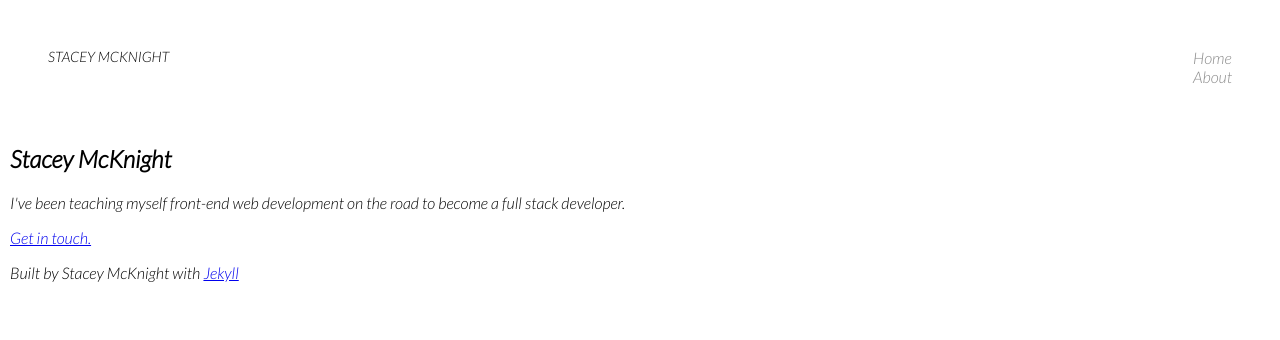
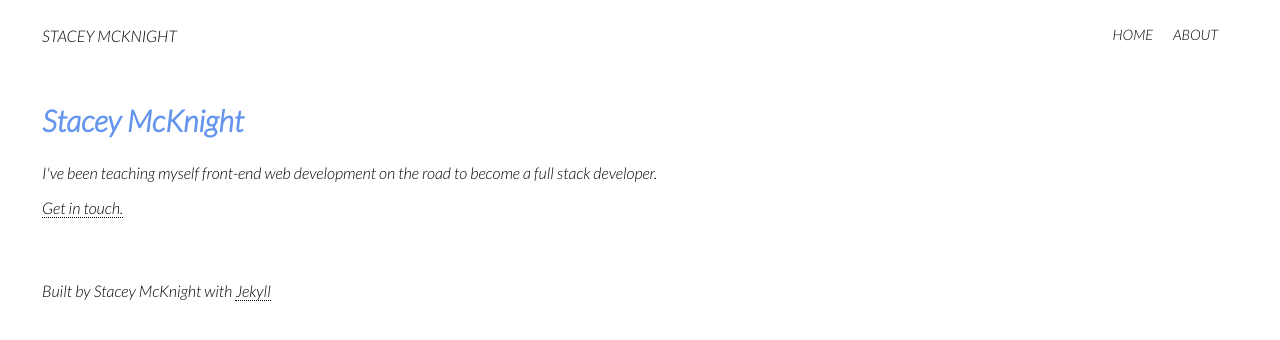
Before and after one commit to staceymck/jekyll-2020, a Jekyll site: the page built from index.markdown, in a window 1280 px wide. Shown: the top 340 px of the page. Built offline with Jekyll 4.4.1, drawn with Linux system fonts in a browser that asks for light colours.

Commit message:
Updates link styles and spacing for main and footer

```diff
--- a/stylesheets/style.css
+++ b/stylesheets/style.css
@@ -9,27 +9,36 @@ body {
 	grid-template-columns: 1fr;
 }
 
+main, footer {
+	padding: 1rem 2rem;
+    margin: 0 auto 0rem auto;
+    max-width: 1200px;
+    display: block;
+}
+
 /* Header Styles */
-.header {
-  padding: 38px;
+h1 {
   text-align: left;
   color: cornflowerblue;
   font-size: 30px;
 }
+
 
 /* Nav Styles */
 
 .nav-wrapper {
 	display: flex;
 	justify-content: space-between;
-	padding: 38px;
+	padding: 1rem 2rem;
+    margin: 0 auto 0rem auto;
+    max-width: 1200px;
 }
 
-.left-side {
+.right-side {
 	display: flex;
 }
 
-.nav-wrapper > .left-side > div {
+.nav-wrapper > .right-side > div {
 	margin-right: 20px;
 	font-size: 0.9em;
 	text-transform: uppercase;
@@ -41,12 +50,6 @@ body {
 	transition: border-bottom 0.5s;
 }
 
-.nav-link-wrapper a {
-	color: #8a8a8a;
-	text-decoration: none;
-	transition: color 0.5s;
-}
-
 .nav-link-wrapper:hover {
 	border-bottom: 1px solid black;
 }
@@ -55,22 +58,20 @@ body {
 	color: black;
 }
 
-
-/* Footer Styles */
-.footer {
-  margin: 0 0.9375rem;
-  max-width: 1200px;}
+.nav-wrapper a{
+	 border-bottom: none;
 }
 
 /* In-text links */
-a{
+a {
   color: #000000;
   border-bottom: 1px dotted;
   text-decoration: none;
   transition: color 0.1s ease;
 }
 
-a:visited{color: #000000;
+a:visited{
+	color: #000000;
 }
 
 a:hover{
```
